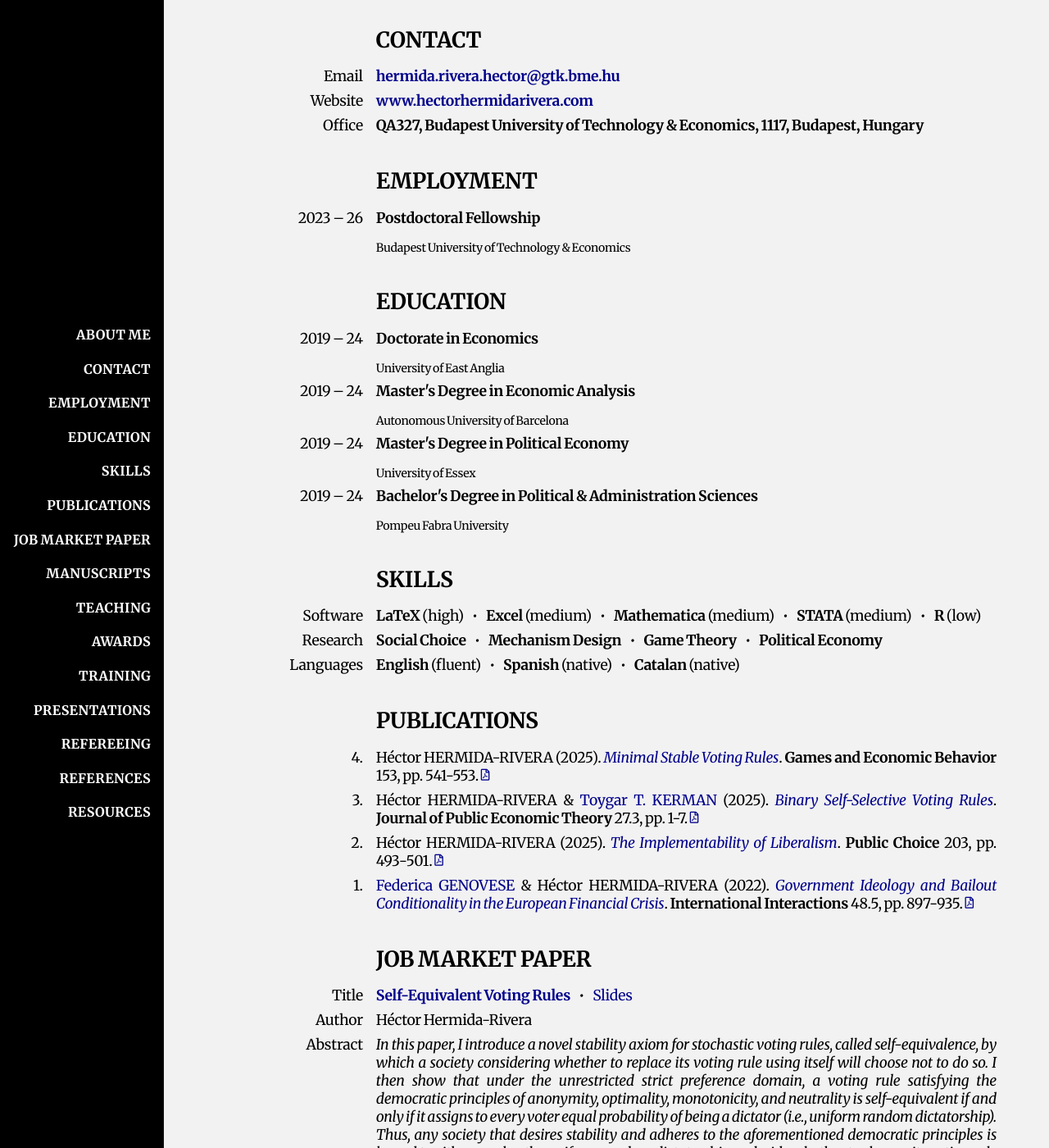
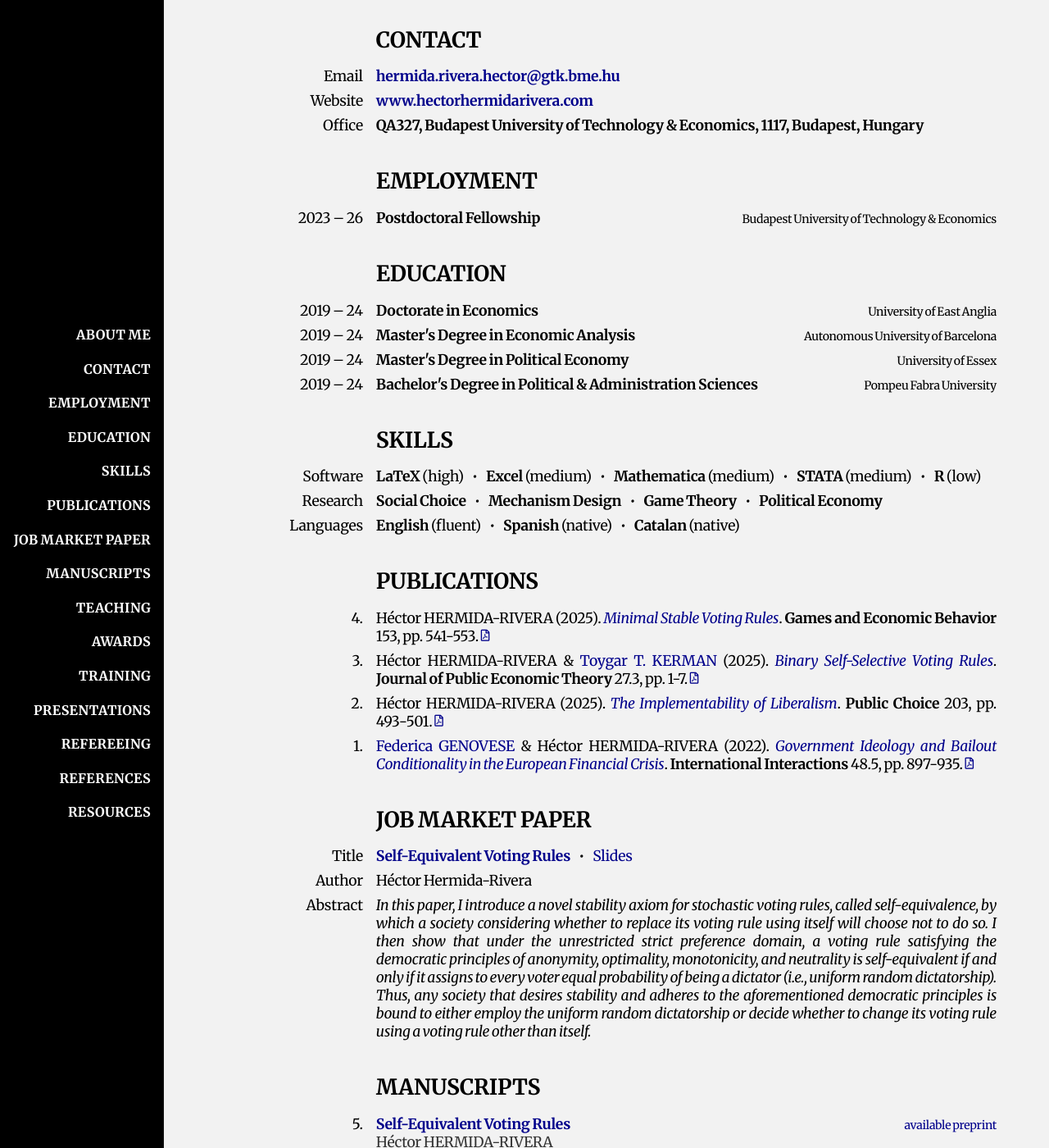
Before and after one commit to HectorHermidaRivera/hectorhermidarivera.github.io, a Jekyll site: the page built from index.md, in a window 1280 px wide and 1400 px high, scrolled down 479 px. Shown: the whole window at 82% size. Built offline with Jekyll 4.4.1, drawn with Linux system fonts in a browser that asks for light colours; a style sheet for code colours, icons or effects is not loaded.

Commit message:
Update style.css

```diff
--- a/assets/css/style.css
+++ b/assets/css/style.css
@@ -131,19 +131,12 @@ body {
 
 .fill-line {
   display: flex;
-  flex-wrap: wrap;           /* allow wrapping */
+  justify-content: space-between;
   align-items: baseline;
-  gap: 16px;                 /* optional spacing */
 }
 
-.fill-line span:first-child {
-  flex: 0 1 auto;            /* natural width */
-  white-space: nowrap;        /* keep left part on one line */
-}
-
-.fill-line span:last-child {
-  flex: 0 1 100%;            /* always jump to next line if needed */
-  text-align: left;          /* left-aligned when it jumps */
+.fill-line span {
+  white-space: nowrap;
 }
 
 .fill-line span:last-child {
```
